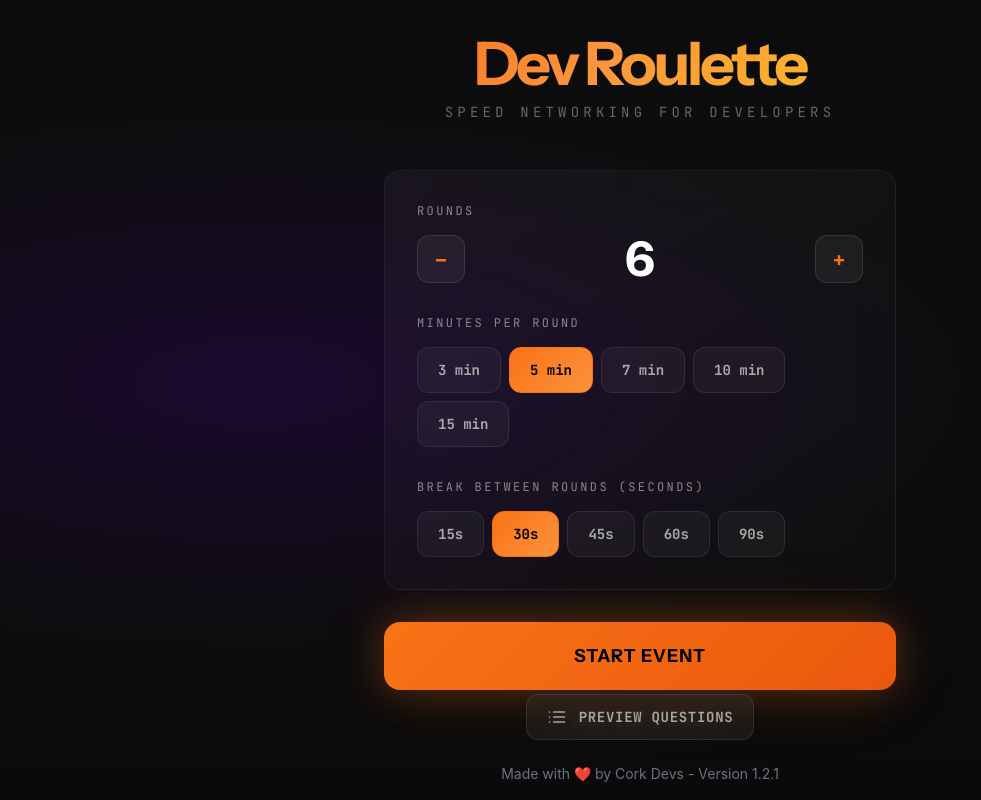
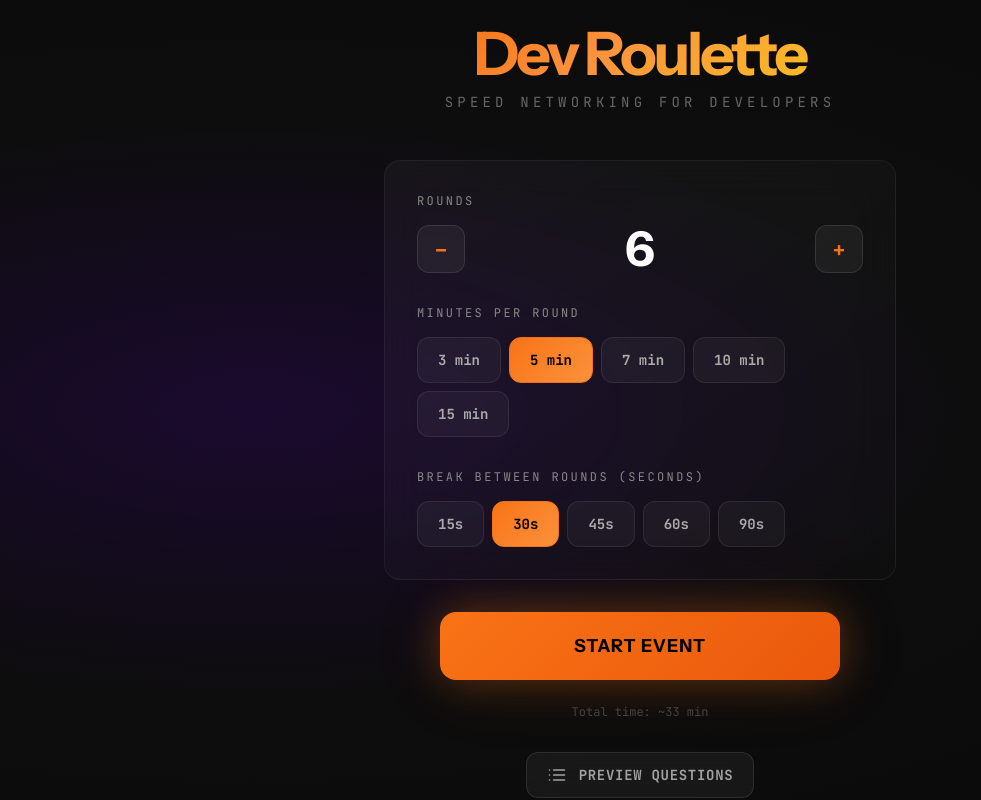
Before and after one commit to flyingwebie/dev-roulette, a React (Vite) app: page / in a window 1280 px wide. Shown: the whole page, without its empty margins (0-981 px from the left). Built offline with nearby package versions, Linux system fonts and the light colour scheme.

Commit message:
style: refactor SetupScreen and SwitchScreen components for improved structure and readability

```diff
--- a/src/components/SetupScreen.tsx
+++ b/src/components/SetupScreen.tsx
@@ -1,8 +1,10 @@
+// MAIN SETUP SCREEN - where users configure event settings before starting
+
+import { AnimatePresence, motion } from "framer-motion";
 import { useState } from "react";
-import { motion, AnimatePresence } from "framer-motion";
+import { ICE_BREAKERS } from "../constants/icebreakers";
 import type { Config } from "../types";
-import { unlockAudio, playStartEvent } from "../utils/audio";
-import { ICE_BREAKERS } from "../constants/icebreakers";
+import { playStartEvent, unlockAudio } from "../utils/audio";
 
 export function SetupScreen({ onStart }: { onStart: (cfg: Config) => void }) {
   const [rounds, setRounds] = useState(6);
@@ -10,7 +12,10 @@ export function SetupScreen({ onStart }: { onStart: (cfg: Config) => void }) {
   const [breakDuration, setBreakDuration] = useState(30);
   const [showPreview, setShowPreview] = useState(false);
 
-  const click = (fn: () => void) => () => { unlockAudio(); fn(); };
+  const click = (fn: () => void) => () => {
+    unlockAudio();
+    fn();
+  };
 
   return (
     <motion.div
@@ -18,30 +23,11 @@ export function SetupScreen({ onStart }: { onStart: (cfg: Config) => void }) {
       animate={{ opacity: 1 }}
       exit={{ opacity: 0, scale: 0.95 }}
       transition={{ duration: 0.5 }}
-      className="absolute inset-0 flex items-center justify-center p-6 h-full w-full"
+      className="flex-1 w-full flex flex-col items-center justify-center p-6 overflow-auto min-h-0"
       style={{
         background: "radial-gradient(ellipse at 20% 50%, #1a0a2e 0%, #0d0d0d 50%, #0a0a0a 100%)",
-      }}
-    >
-      {/* ── Help / Preview Trigger ── */}
-      <button
-        onClick={() => setShowPreview(true)}
-        className="absolute bottom-6 z-40 px-5 py-3 rounded-xl bg-white/5 border border-white/10 hover:bg-white/10 text-white/60 hover:text-[#f97316] hover:border-[#f97316]/50 transition-all cursor-pointer backdrop-blur-md flex items-center gap-3"
-        title="Preview Questions"
-      >
-        <svg width="20" height="20" viewBox="0 0 24 24" fill="none" stroke="currentColor" strokeWidth="2" strokeLinecap="round" strokeLinejoin="round">
-          <line x1="8" y1="6" x2="21" y2="6"></line>
-          <line x1="8" y1="12" x2="21" y2="12"></line>
-          <line x1="8" y1="18" x2="21" y2="18"></line>
-          <line x1="3" y1="6" x2="3.01" y2="6"></line>
-          <line x1="3" y1="12" x2="3.01" y2="12"></line>
-          <line x1="3" y1="18" x2="3.01" y2="18"></line>
-        </svg>
-        <span className="text-sm font-bold tracking-wider uppercase" style={{ fontFamily: "'JetBrains Mono', monospace" }}>
-          Preview Questions
-        </span>
-      </button>
-
+        minHeight: 0,
+      }}>
       {/* ── Preview Modal Overlay ── */}
       <AnimatePresence>
         {showPreview && (
@@ -49,41 +35,58 @@ export function SetupScreen({ onStart }: { onStart: (cfg: Config) => void }) {
             initial={{ opacity: 0 }}
             animate={{ opacity: 1 }}
             exit={{ opacity: 0 }}
-            className="absolute inset-0 z-50 flex items-center justify-center p-4 md:p-12 overflow-hidden"
+            className="absolute inset-0 z-50 flex items-center justify-center p-4 md:p-12 overflow-y-auto"
             style={{
               background: "rgba(0, 0, 0, 0.8)",
               backdropFilter: "blur(20px)",
-            }}
-          >
+            }}>
             {/* ── Modal Container ── */}
             <motion.div
               initial={{ y: 50, scale: 0.95, opacity: 0 }}
               animate={{ y: 0, scale: 1, opacity: 1 }}
               exit={{ y: 30, scale: 0.95, opacity: 0 }}
               transition={{ type: "spring", damping: 25, stiffness: 200 }}
-              className="relative w-full max-w-2xl h-full max-h-[85vh] flex flex-col rounded-3xl overflow-hidden"
+              className="relative w-full max-w-2xl h-full max-h-[85vh] flex flex-col rounded-3xl overflow-y-auto"
               style={{
                 background: "linear-gradient(145deg, rgba(30,20,40,0.8) 0%, rgba(10,5,15,0.95) 100%)",
                 border: "1px solid rgba(249,115,22,0.2)",
                 boxShadow: "0 25px 50px -12px rgba(0, 0, 0, 0.5), 0 0 40px rgba(249,115,22,0.1)",
-              }}
-            >
-              <div className="flex-shrink-0 p-8 border-b border-white/5 flex justify-between items-center">
+              }}>
+              <div className="shrink-0 p-8 border-b border-white/5 flex justify-between items-center">
                 <div>
-                  <h2 className="text-3xl font-black tracking-tight" style={{ fontFamily: "'Instrument Sans', sans-serif", color: "#fff" }}>
+                  <h2
+                    className="text-3xl font-black tracking-tight"
+                    style={{ fontFamily: "'Instrument Sans', sans-serif", color: "#fff" }}>
                     Icebreakers Preview
                   </h2>
-                  <p className="text-xs uppercase tracking-[0.2em] mt-2" style={{ color: "#f97316", fontFamily: "'JetBrains Mono', monospace" }}>
+                  <p
+                    className="text-xs uppercase tracking-[0.2em] mt-2"
+                    style={{ color: "#f97316", fontFamily: "'JetBrains Mono', monospace" }}>
                     {ICE_BREAKERS.length} curated questions
                   </p>
                 </div>
                 <button
                   onClick={() => setShowPreview(false)}
-                  className="p-2 rounded-full hover:bg-white/10 text-white/50 hover:text-white transition-colors"
-                >
-                  <svg width="24" height="24" viewBox="0 0 24 24" fill="none" stroke="currentColor" strokeWidth="2" strokeLinecap="round" strokeLinejoin="round">
-                    <line x1="18" y1="6" x2="6" y2="18"></line>
-                    <line x1="6" y1="6" x2="18" y2="18"></line>
+                  className="p-2 rounded-full hover:bg-white/10 text-white/50 hover:text-white transition-colors">
+                  <svg
+                    width="24"
+                    height="24"
+                    viewBox="0 0 24 24"
+                    fill="none"
+                    stroke="currentColor"
+                    strokeWidth="2"
+                    strokeLinecap="round"
+                    strokeLinejoin="round">
+                    <line
+                      x1="18"
+                      y1="6"
+                      x2="6"
+                      y2="18"></line>
+                    <line
+                      x1="6"
+                      y1="6"
+                      x2="18"
+                      y2="18"></line>
                   </svg>
                 </button>
               </div>
@@ -100,12 +103,15 @@ export function SetupScreen({ onStart }: { onStart: (cfg: Config) => void }) {
                     style={{
                       background: "rgba(255,255,255,0.02)",
                       border: "1px solid rgba(255,255,255,0.05)",
-                    }}
-                  >
-                    <span className="text-[#f97316] text-xs font-bold mr-4" style={{ fontFamily: "'JetBrains Mono', monospace" }}>
-                      {String(i + 1).padStart(2, '0')}
+                    }}>
+                    <span
+                      className="text-[#f97316] text-xs font-bold mr-4"
+                      style={{ fontFamily: "'JetBrains Mono', monospace" }}>
+                      {String(i + 1).padStart(2, "0")}
                     </span>
-                    <span className="text-lg text-white/90 font-medium tracking-wide group-hover:text-white transition-colors" style={{ fontFamily: "'Instrument Sans', sans-serif" }}>
+                    <span
+                      className="text-lg text-white/90 font-medium tracking-wide group-hover:text-white transition-colors"
+                      style={{ fontFamily: "'Instrument Sans', sans-serif" }}>
                       {q}
                     </span>
                   </motion.div>
@@ -116,13 +122,16 @@ export function SetupScreen({ onStart }: { onStart: (cfg: Config) => void }) {
         )}
       </AnimatePresence>
 
-      <div className="w-full max-w-lg relative z-10 transition-all" style={{ filter: showPreview ? "blur(8px)" : "none", opacity: showPreview ? 0.3 : 1 }}>
+      <div
+        className="w-full max-w-lg relative z-10 transition-all flex flex-col items-center"
+        style={{ filter: showPreview ? "blur(8px)" : "none", opacity: showPreview ? 0.3 : 1 }}>
+        {/* ── Help / Preview Trigger ── */}
+
         <motion.div
           initial={{ y: -40, opacity: 0 }}
           animate={{ y: 0, opacity: 1 }}
           transition={{ delay: 0.1, duration: 0.7, type: "spring" }}
-          className="text-center mb-12"
-        >
+          className="text-center mb-12">
           <h1
             className="text-6xl font-black tracking-tighter mb-2"
             style={{
@@ -130,14 +139,12 @@ export function SetupScreen({ onStart }: { onStart: (cfg: Config) => void }) {
               background: "linear-gradient(135deg, #f97316 0%, #fb923c 40%, #fbbf24 100%)",
               WebkitBackgroundClip: "text",
               WebkitTextFillColor: "transparent",
-            }}
-          >
+            }}>
             Dev Roulette
           </h1>
           <p
             className="text-sm tracking-[0.3em] uppercase"
-            style={{ color: "#666", fontFamily: "'JetBrains Mono', monospace" }}
-          >
+            style={{ color: "#666", fontFamily: "'JetBrains Mono', monospace" }}>
             speed networking for developers
           </p>
         </motion.div>
@@ -151,84 +158,169 @@ export function SetupScreen({ onStart }: { onStart: (cfg: Config) => void }) {
             background: "linear-gradient(145deg, rgba(255,255,255,0.04) 0%, rgba(255,255,255,0.01) 100%)",
             border: "1px solid rgba(255,255,255,0.06)",
             backdropFilter: "blur(20px)",
-          }}
-        >
+          }}>
           {/* Rounds */}
           <div>
-            <label className="block text-xs tracking-[0.2em] uppercase mb-4"
-              style={{ color: "#888", fontFamily: "'JetBrains Mono', monospace" }}>Rounds</label>
+            <label
+              className="block text-xs tracking-[0.2em] uppercase mb-4"
+              style={{ color: "#888", fontFamily: "'JetBrains Mono', monospace" }}>
+              Rounds
+            </label>
             <div className="flex items-center gap-4">
-              <button onClick={click(() => setRounds(Math.max(1, rounds - 1)))}
+              <button
+                onClick={click(() => setRounds(Math.max(1, rounds - 1)))}
                 className="w-12 h-12 rounded-xl flex items-center justify-center text-xl font-bold transition-all active:scale-90"
-                style={{ background: "rgba(255,255,255,0.05)", border: "1px solid rgba(255,255,255,0.1)", color: "#f97316" }}>−</button>
-              <div className="flex-1 text-center text-5xl font-black"
-                style={{ fontFamily: "'Instrument Sans', sans-serif", color: "#fff" }}>{rounds}</div>
-              <button onClick={click(() => setRounds(Math.min(20, rounds + 1)))}
+                style={{ background: "rgba(255,255,255,0.05)", border: "1px solid rgba(255,255,255,0.1)", color: "#f97316" }}>
+                −
+              </button>
+              <div
+                className="flex-1 text-center text-5xl font-black"
+                style={{ fontFamily: "'Instrument Sans', sans-serif", color: "#fff" }}>
+                {rounds}
+              </div>
+              <button
+                onClick={click(() => setRounds(Math.min(20, rounds + 1)))}
                 className="w-12 h-12 rounded-xl flex items-center justify-center text-xl font-bold transition-all active:scale-90"
-                style={{ background: "rgba(255,255,255,0.05)", border: "1px solid rgba(255,255,255,0.1)", color: "#f97316" }}>+</button>
+                style={{ background: "rgba(255,255,255,0.05)", border: "1px solid rgba(255,255,255,0.1)", color: "#f97316" }}>
+                +
+              </button>
             </div>
           </div>
 
           {/* Duration */}
           <div>
-            <label className="block text-xs tracking-[0.2em] uppercase mb-4"
-              style={{ color: "#888", fontFamily: "'JetBrains Mono', monospace" }}>Minutes per round</label>
+            <label
+              className="block text-xs tracking-[0.2em] uppercase mb-4"
+              style={{ color: "#888", fontFamily: "'JetBrains Mono', monospace" }}>
+              Minutes per round
+            </label>
             <div className="flex gap-2 flex-wrap">
               {[3, 5, 7, 10, 15].map((m) => (
-                <button key={m} onClick={click(() => setDuration(m))}
+                <button
+                  key={m}
+                  onClick={click(() => setDuration(m))}
                   className="px-5 py-3 rounded-xl text-sm font-bold transition-all active:scale-95"
                   style={{
                     fontFamily: "'JetBrains Mono', monospace",
                     background: duration === m ? "linear-gradient(135deg, #f97316, #fb923c)" : "rgba(255,255,255,0.04)",
                     border: duration === m ? "1px solid #f97316" : "1px solid rgba(255,255,255,0.08)",
                     color: duration === m ? "#000" : "#aaa",
-                  }}>{m} min</button>
+                  }}>
+                  {m} min
+                </button>
               ))}
             </div>
           </div>
 
           {/* Break */}
           <div>
-            <label className="block text-xs tracking-[0.2em] uppercase mb-4"
-              style={{ color: "#888", fontFamily: "'JetBrains Mono', monospace" }}>Break between rounds (seconds)</label>
+            <label
+              className="block text-xs tracking-[0.2em] uppercase mb-4"
+              style={{ color: "#888", fontFamily: "'JetBrains Mono', monospace" }}>
+              Break between rounds (seconds)
+            </label>
             <div className="flex gap-2 flex-wrap">
               {[15, 30, 45, 60, 90].map((s) => (
-                <button key={s} onClick={click(() => setBreakDuration(s))}
+                <button
+                  key={s}
+                  onClick={click(() => setBreakDuration(s))}
                   className="px-5 py-3 rounded-xl text-sm font-bold transition-all active:scale-95"
                   style={{
                     fontFamily: "'JetBrains Mono', monospace",
                     background: breakDuration === s ? "linear-gradient(135deg, #f97316, #fb923c)" : "rgba(255,255,255,0.04)",
                     border: breakDuration === s ? "1px solid #f97316" : "1px solid rgba(255,255,255,0.08)",
                     color: breakDuration === s ? "#000" : "#aaa",
-                  }}>{s}s</button>
+                  }}>
+                  {s}s
+                </button>
               ))}
             </div>
           </div>
         </motion.div>
 
-        <motion.div initial={{ y: 20, opacity: 0 }} animate={{ y: 0, opacity: 1 }} transition={{ delay: 0.5, duration: 0.5 }} className="mt-8">
+        <motion.div
+          initial={{ y: 20, opacity: 0 }}
+          animate={{ y: 0, opacity: 1 }}
+          transition={{ delay: 0.5, duration: 0.5 }}
+          className="mt-8">
           <button
             onClick={() => {
               unlockAudio();
               playStartEvent();
               onStart({ rounds, duration: duration * 60, breakDuration });
             }}
-            className="w-full py-5 rounded-2xl text-lg font-black tracking-wider uppercase transition-all active:scale-[0.98]"
+            className="w-100 py-5 rounded-2xl text-lg font-black tracking-wider uppercase transition-all active:scale-[0.98]"
             style={{
               fontFamily: "'Instrument Sans', sans-serif",
               background: "linear-gradient(135deg, #f97316, #ea580c)",
               color: "#000",
               boxShadow: "0 0 40px rgba(249,115,22,0.3), 0 0 80px rgba(249,115,22,0.1)",
-            }}>Start Event</button>
+            }}>
+            Start Event
+          </button>
         </motion.div>
 
-        <motion.p initial={{ opacity: 0 }} animate={{ opacity: 1 }} transition={{ delay: 0.8 }}
-          className="text-center mt-6 text-xs" style={{ color: "#444", fontFamily: "'JetBrains Mono', monospace" }}>
+        <motion.p
+          initial={{ opacity: 0 }}
+          animate={{ opacity: 1 }}
+          transition={{ delay: 0.8 }}
+          className="text-center mt-6 text-xs"
+          style={{ color: "#444", fontFamily: "'JetBrains Mono', monospace" }}>
           Total time: ~{Math.ceil(rounds * duration + (rounds - 1) * (breakDuration / 60))} min
         </motion.p>
       </div>
-{/* ── Inject Scrollbar CSS manually on load ── */}
-<style>{`
+      <button
+        onClick={() => setShowPreview(true)}
+        className="mt-8 px-5 py-3 rounded-xl bg-white/5 border border-white/10 hover:bg-white/10 text-white/60 hover:text-[#f97316] hover:border-[#f97316]/50 transition-all cursor-pointer backdrop-blur-md flex items-center gap-3"
+        title="Preview Questions">
+        <svg
+          width="20"
+          height="20"
+          viewBox="0 0 24 24"
+          fill="none"
+          stroke="currentColor"
+          strokeWidth="2"
+          strokeLinecap="round"
+          strokeLinejoin="round">
+          <line
+            x1="8"
+            y1="6"
+            x2="21"
+            y2="6"></line>
+          <line
+            x1="8"
+            y1="12"
+            x2="21"
+            y2="12"></line>
+          <line
+            x1="8"
+            y1="18"
+            x2="21"
+            y2="18"></line>
+          <line
+            x1="3"
+            y1="6"
+            x2="3.01"
+            y2="6"></line>
+          <line
+            x1="3"
+            y1="12"
+            x2="3.01"
+            y2="12"></line>
+          <line
+            x1="3"
+            y1="18"
+            x2="3.01"
+            y2="18"></line>
+        </svg>
+        <span
+          className="text-sm font-bold tracking-wider uppercase"
+          style={{ fontFamily: "'JetBrains Mono', monospace" }}>
+          Preview Questions
+        </span>
+      </button>
+      {/* ── Inject Scrollbar CSS manually on load ── */}
+      <style>{`
   .custom-scrollbar::-webkit-scrollbar {
     width: 6px;
   }
```
Also changed, not shown: src/components/SwitchScreen.tsx (+33 -14 lines).
